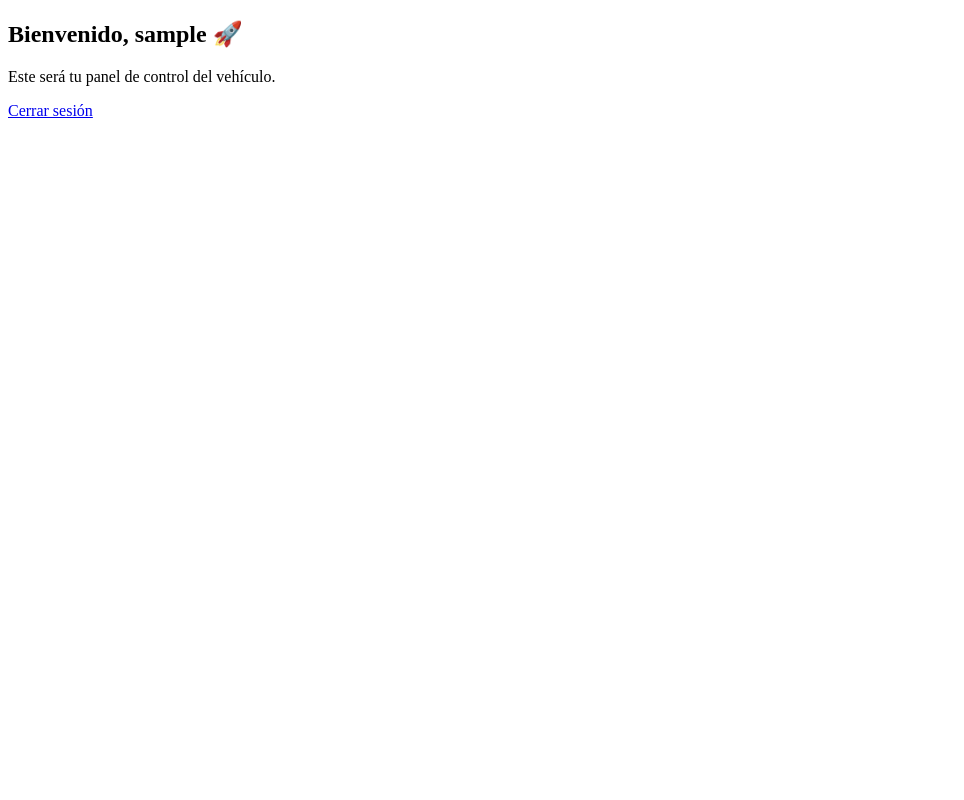
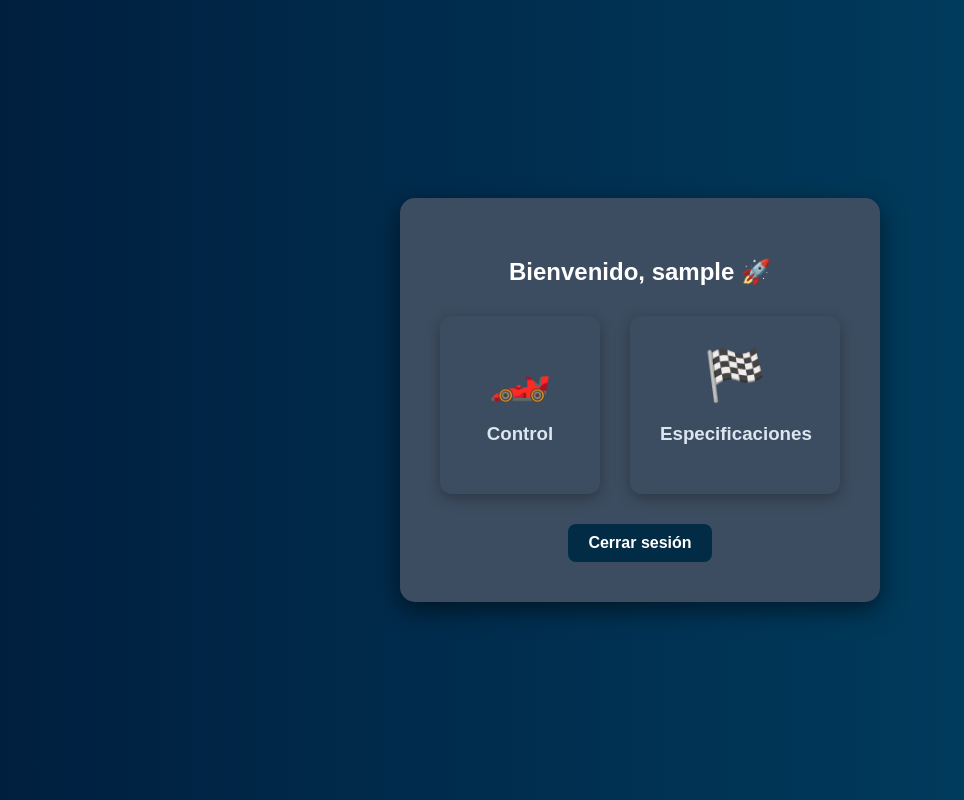
Before and after one commit to kunZhen/Proyecto1-Empotrados, a Flask app: page /dashboard in a window 1280 px wide. Shown: the whole page, without its empty margins (0-964 px from the left). Run offline with Flask 3, Linux system fonts and the light colour scheme; the visitor is signed in with stand-in values (Sample User, id 1).

Commit message:
Dashboard inicial

```diff
--- a/app/static/style.css
+++ b/app/static/style.css
@@ -78,3 +78,50 @@ a:hover {
   color: #ff8080;
   margin-top: 10px;
 }
+
+/* Contenedor de las tarjetas */
+.card-container {
+  display: flex;
+  justify-content: center;
+  gap: 30px;
+  margin-top: 30px;
+}
+
+/* Tarjeta individual */
+.card {
+  background: #3D4D61;
+  padding: 30px;
+  border-radius: 12px;
+  text-align: center;
+  width: 150px;
+  cursor: pointer;
+  transition: transform 0.3s, background 0.3s;
+  box-shadow: 0px 4px 15px rgba(0,0,0,0.3);
+}
+
+.card:hover {
+  transform: translateY(-5px);
+  background: #022B45;
+}
+
+/* Icono grande */
+.icon {
+  font-size: 50px;
+  margin-bottom: 10px;
+}
+
+/* Botón de logout */
+.logout {
+  display: inline-block;
+  margin-top: 30px;
+  color: #fff;
+  background: #022B45;
+  padding: 10px 20px;
+  border-radius: 8px;
+  text-decoration: none;
+  font-weight: bold;
+}
+
+.logout:hover {
+  background: #011c2b;
+}
--- a/app/templates/dashboard.html
+++ b/app/templates/dashboard.html
@@ -3,10 +3,27 @@
 <head>
   <meta charset="UTF-8">
   <title>Panel</title>
+  <link rel="stylesheet" href="{{ url_for('static', filename='style.css') }}">
 </head>
 <body>
-  <h2>Bienvenido, {{ user }} 🚀</h2>
-  <p>Este será tu panel de control del vehículo.</p>
-  <a href="{{ url_for('main.logout') }}">Cerrar sesión</a>
+  <div class="container">
+    <h2>Bienvenido, {{ user }} 🚀</h2>
+
+    <div class="card-container">
+      <!-- Tarjeta de Control -->
+      <div class="card">
+        <div class="icon">🏎️</div>
+        <h3>Control</h3>
+      </div>
+
+      <!-- Tarjeta de Especificaciones -->
+      <div class="card">
+        <div class="icon">🏁</div>
+        <h3>Especificaciones</h3>
+      </div>
+    </div>
+
+    <a class="logout" href="{{ url_for('main.logout') }}">Cerrar sesión</a>
+  </div>
 </body>
 </html>
```
